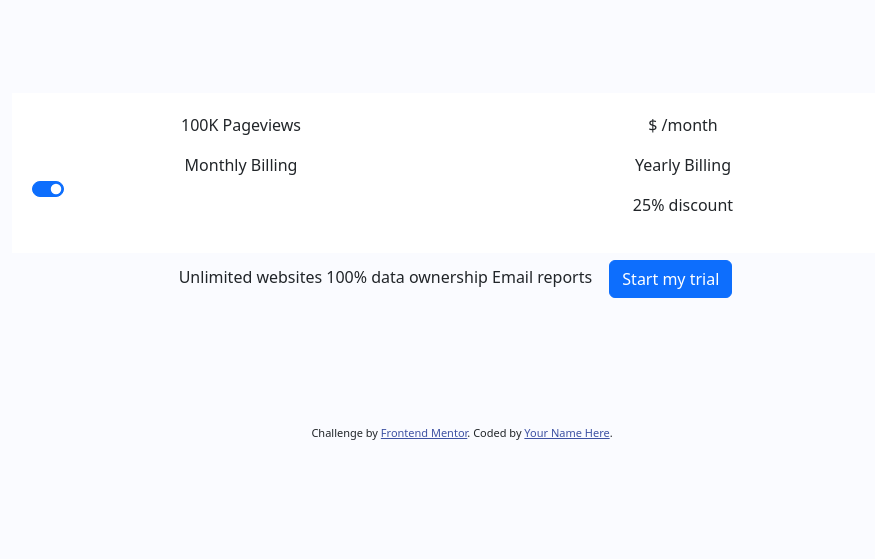
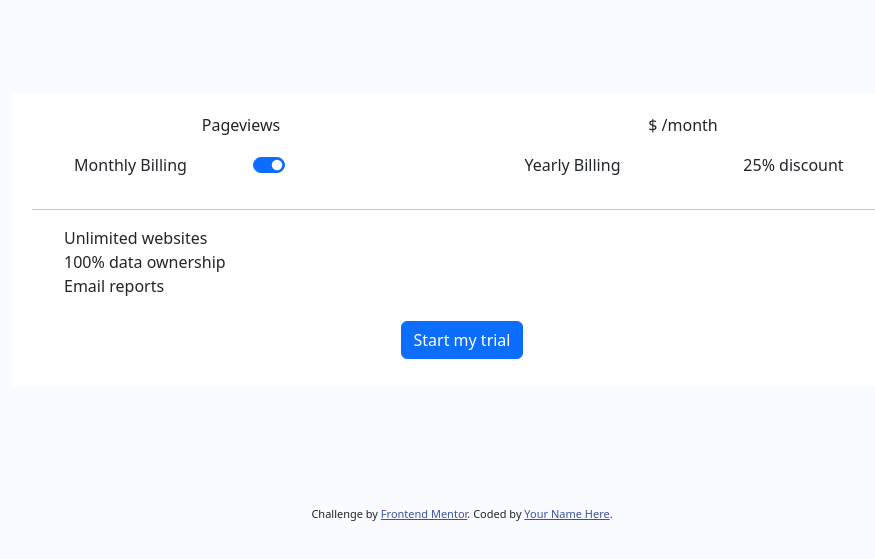
Before and after one commit to ksuares1/pricing-component, a plain HTML site: page index.html in a window 1280 px wide. Shown: the part 203-762 px from the top of the page, without its empty margins (178-1053 px from the left). Drawn offline with nearby package versions, Linux system fonts and the light colour scheme.

Commit message:
placed pricing details into columsns and row

```diff
--- a/assets/css/styles.css
+++ b/assets/css/styles.css
@@ -20,13 +20,15 @@ main{
 .card-container{
     padding:20px;
     margin:0 auto;
-    background:white;
+    background-color:white;
 }
 
-/* .pageviews , .cost{
-    text-align:center;
-} */
 
 .billing{
     text-align: center;
 }
+
+ul{
+list-style: none;
+text-align: left;
+}
--- a/index.html
+++ b/index.html
@@ -18,7 +18,7 @@
   <div class="card-container">
     <div class="row">
       <div class="col-md">
-  <p class="pageviews">100K Pageviews</p>
+  <p class="pageviews">Pageviews</p>
   </div>
   <div class="col-md">
   <p class="cost">$ /month</p>
@@ -26,33 +26,47 @@
   </div>
 
   <!-- Slider -->
+<!-- Use the slider and toggle to see prices for different page view numbers -->
 
-  <!-- Rounded switch -->
+
+<!-- Rounded switch -->
   <div class="row">
-    <div class="col-md-6">
+    <div class="col-md-3">
   <span class="billing">Monthly Billing</span>
-
+  </div>
+  <div class="col-md-3">
   <div class="form-check form-switch">
   <input class="form-check-input" type="checkbox" id="flexSwitchCheckChecked" checked>
   <label class="form-check-label" for="flexSwitchCheckChecked"></label>
 </div>
 </div>
 
-  <div class="col-md-6">
-  <span>
-  <p>Yearly Billing
-    <p>25% discount</p>
+
+  <div class="col-md-3">
+  <p>Yearly Billing </p>
   </div>
-</div>
-  </span>
+  <div class="col-md-3">
+    <span>25% discount</span>
     </div>
-  <!-- Checkboxes -->
-    Unlimited websites
-    100% data ownership
-    Email reports
+    </div>
+
+
+
+    <hr>
+  <!-- Checkboxes List -->
+  <div>
+    <span>
+  <ul>
+    <li>Unlimited websites</li>
+    <li>100% data ownership</li>
+    <li>Email reports</li>
+  </ul>
 
     <div class="btn">
     <button type="button" class="btn btn-primary">Start my trial</button>
+    </span>
+  </div>
+    </div>
     </div>
     </div>
     <div class="attribution">
```
